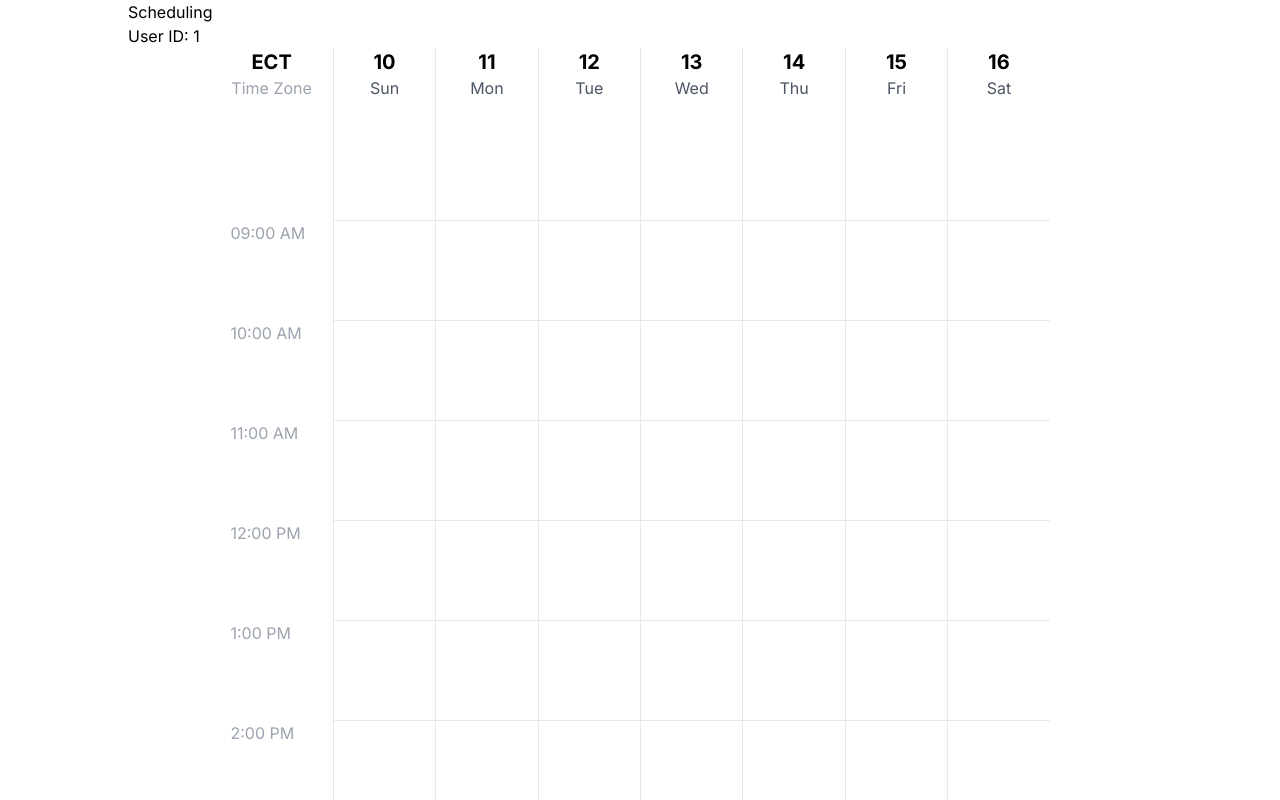
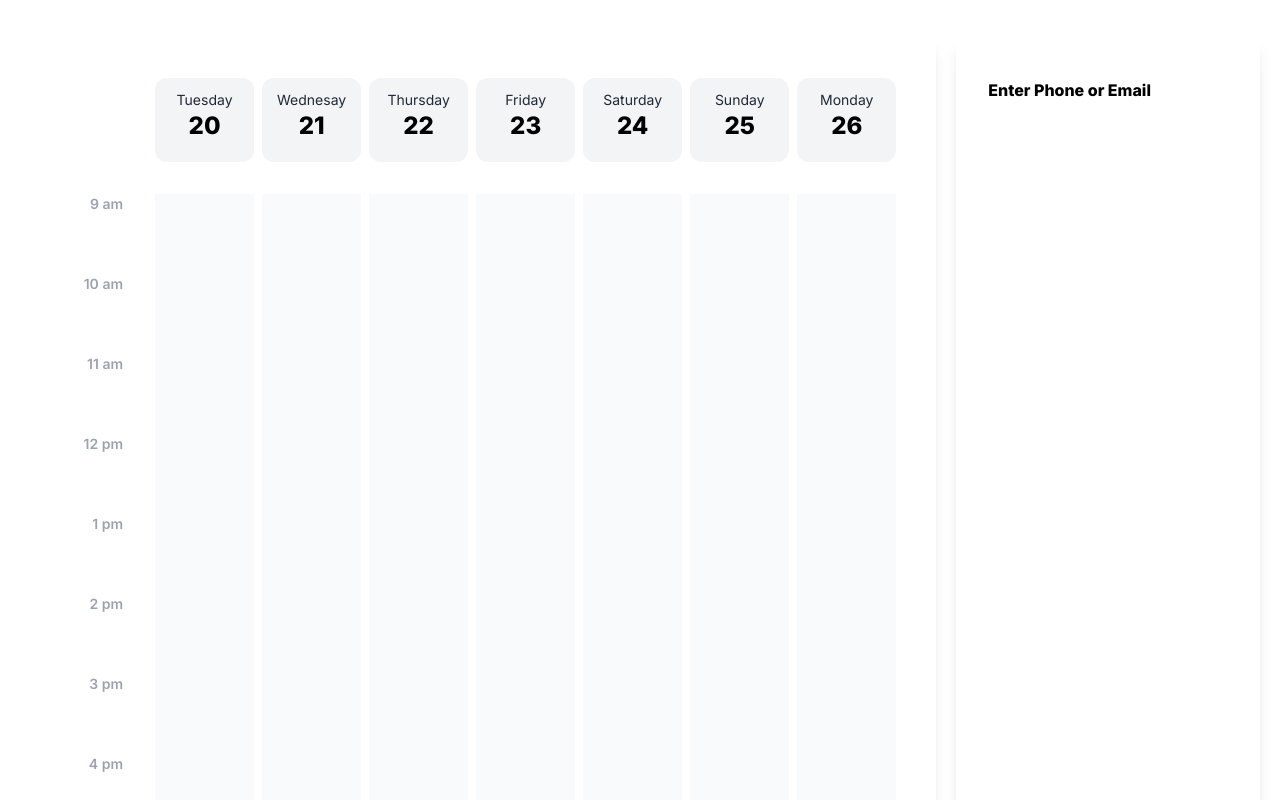
Before and after one commit to ethans333/celly-auto-sms, a React (Vite) app in the folder frontend/: page /scheduling/1 in a window 1280 px wide. Shown: the top 800 px of the page. Built offline with nearby package versions, Linux system fonts and the light colour scheme; what @azure/msal-react would draw is missing.

Commit message:
Update API URLs and refactor Scheduling component

```diff
--- /dev/null
+++ b/frontend/src/Components/Scheduling/Calendar.jsx
@@ -0,0 +1,149 @@
+import { useParams } from "react-router-dom";
+import { useState } from "react";
+
+export default function () {
+  let { id } = useParams();
+
+  const startHour = 9;
+  const endHour = 18;
+
+  const [weekShift, setWeekShift] = useState(0);
+  const [currentWeek, setCurrentWeek] = useState(getWeek(weekShift));
+  const [selectedDates, setSelectedDates] = useState([]);
+
+  return (
+    <div className="w-full shadow-lg rounded-lg p-10">
+      <div className="w-[90%] xl:w-full mx-auto">
+        <div className="flex w-full">
+          <div className="grid grid-cols-8 grid-rows-40 grid-rows w-full h-fit space-x-2">
+            <div className="">
+              <div className="invisible">
+                <DateHeader DayofTheWeek={"Day"} DayofTheMonth={"Date"} />
+              </div>
+              {...TimeLabelColumn()}
+            </div>
+            {...currentWeek.map((d) => (
+              <div key={d}>
+                <DateHeader
+                  DayofTheMonth={new Date(d).getDate()}
+                  DayofTheWeek={
+                    {
+                      0: "Sunday",
+                      1: "Monday",
+                      2: "Tuesday",
+                      3: "Wednesay",
+                      4: "Thursday",
+                      5: "Friday",
+                      6: "Saturday",
+                    }[new Date(d).getDay()]
+                  }
+                />
+                {...TimeColumn(d)}
+              </div>
+            ))}
+          </div>
+        </div>
+        <div className="flex items-center">
+          <div className="w-3 h-3 bg-gray-50 border"></div>
+          <div className="text-sm ml-2">Available</div>
+          <div className="w-3 h-3 ml-5 bg-green-200 border"></div>
+          <div className="text-sm ml-2">Selected</div>
+          <div className="w-3 h-3 ml-5 bg-red-200 border"></div>
+          <div className="text-sm ml-2">Unavailable</div>
+        </div>
+      </div>
+    </div>
+  );
+
+  function getWeek(weekShift) {
+    let today = new Date(Date.now());
+    today.setDate(today.getDate() + weekShift * 7);
+    const week = [];
+
+    for (let i = 0; i < 7; i++) {
+      const newDate = new Date(today);
+      newDate.setDate(today.getDate() + i);
+      newDate.setHours(0, 0, 0, 0);
+      week.push(newDate);
+    }
+
+    return week;
+  }
+
+  function DateHeader({ DayofTheWeek, DayofTheMonth }) {
+    return (
+      <div className="pb-5 bg-gray-100 rounded-xl pt-3 mb-8">
+        <div className="text-center text-gray-800 text-sm">{DayofTheWeek}</div>
+        <div className="text-center font-extrabold text-black text-2xl">
+          {DayofTheMonth}
+        </div>
+      </div>
+    );
+  }
+
+  function TimeCell({ Time, Available = true }) {
+    const [isSelected, setIsSelected] = useState(false);
+    const h = Time.getHours();
+    const m = Time.getMinutes();
+
+    return (
+      <div
+        onClick={() => {
+          if (Available) {
+            setIsSelected(!isSelected);
+            // setSelectedDates((prev) => [...prev, Time]);
+          }
+        }}
+        className={`w-full ${isSelected ? "bg-green-200" : "bg-gray-50"} ${
+          !Available && "bg-gray-950"
+        }`}
+      >
+        <p className="cursor-pointer opacity-0 hover:opacity-100 text-gray-400 ml-2 text-sm">
+          {`${h > 12 ? h % 12 : h}:${!m ? "00" : m} ${h >= 12 ? "PM" : "AM"}`}
+        </p>
+      </div>
+    );
+  }
+
+  function TimeLabelColumn() {
+    let groups = [];
+
+    let current = startHour; // start time
+
+    for (let i = 0; i < endHour - startHour; i++) {
+      groups.push(
+        <div className="row-span-4">
+          <div className="text-gray-400 text-sm text-right pr-6 font-semibold">
+            {current == 12 ? 12 : current % 12} {current >= 12 ? "pm" : "am"}
+          </div>
+        </div>,
+        <div className="row-span-4 text-sm invisible">XXXX</div>,
+        <div className="row-span-4 text-sm invisible">XXXX</div>,
+        <div className="row-span-4 text-sm invisible">XXXX</div>
+      );
+      current++;
+    }
+
+    return groups;
+  }
+
+  function TimeColumn(day) {
+    let times = [];
+
+    let hour = startHour;
+    let minute = 0;
+
+    for (let i = 0; i < (endHour - startHour) * 4 - 3; i++) {
+      if (minute == 60) {
+        hour++;
+        minute = 0;
+      }
+      times.push(
+        <TimeCell Time={new Date(day.setHours(hour, minute, 0, 0))} />
+      );
+      minute += 15;
+    }
+
+    return times;
+  }
+}
--- a/frontend/src/Pages/Scheduling.jsx
+++ b/frontend/src/Pages/Scheduling.jsx
@@ -1,151 +1,13 @@
-import { useParams } from "react-router-dom";
-import { useState } from "react";
+import Calendar from "../Components/Scheduling/Calendar";
 
 export default function () {
-  let { id } = useParams();
+  return (
+    <div className="xl:flex xl:w-[1280px] 2xl:w-[1536px] mx-auto mt-[3vw]">
+      <Calendar />
 
-  return (
-    <div className="xl:w-[1024px] mx-auto">
-      <h1>Scheduling</h1>
-      <p>User ID: {id}</p>
-
-      <div className="w-[80%] mx-auto">
-        <div className="flex w-full">
-          <div className="grid grid-cols-8 grid-rows-40 grid-rows w-full h-fit divide-x">
-            <div className="divide-y divide-white">
-              <div className="mb-5 mr-5">
-                <div className="text-center font-bold text-xl">ECT</div>
-                <div className="text-center text-gray-400">Time Zone</div>
-              </div>
-              <div className="row-span-4 invisible">XXXX</div>
-              {...TimeLabelColumn()}
-            </div>
-            <div>
-              <DateHeader DayofTheMonth={10} DayofTheWeek={"Sun"} />
-              {...TimeColumn()}
-            </div>
-            <div>
-              <DateHeader DayofTheMonth={11} DayofTheWeek={"Mon"} />
-              {...TimeColumn()}
-            </div>
-            <div>
-              <DateHeader DayofTheMonth={12} DayofTheWeek={"Tue"} />
-              {...TimeColumn()}
-            </div>
-            <div>
-              <DateHeader DayofTheMonth={13} DayofTheWeek={"Wed"} />
-              {...TimeColumn()}
-            </div>
-            <div>
-              <DateHeader DayofTheMonth={14} DayofTheWeek={"Thu"} />
-              {...TimeColumn()}
-            </div>
-            <div>
-              <DateHeader DayofTheMonth={15} DayofTheWeek={"Fri"} />
-              {...TimeColumn()}
-            </div>
-            <div>
-              <DateHeader DayofTheMonth={16} DayofTheWeek={"Sat"} />
-              {...TimeColumn()}
-            </div>
-          </div>
-        </div>
+      <div className="xl:w-[400px] 2xl:w-[500px] xl:mx-5 shadow-lg rounded-lg py-10 px-8">
+        <div className="font-extrabold">Enter Phone or Email</div>
       </div>
     </div>
   );
-
-  function DateHeader({ DayofTheWeek, DayofTheMonth }) {
-    return (
-      <div className="mb-5">
-        <div className="text-center font-bold text-xl">{DayofTheMonth}</div>
-        <div className="text-center text-gray-600">{DayofTheWeek}</div>
-      </div>
-    );
-  }
-
-  function TimeCell({ Time, divide }) {
-    const [isSelected, setIsSelected] = useState(false);
-
-    return (
-      <div
-        onMouseOver={(event) => {
-          if (event.buttons === 1) {
-            setIsSelected(!isSelected);
-          }
-        }}
-        className={`w-full ${isSelected ? "bg-gray-50" : "bg-white"} border-t ${
-          divide ? "border-gray-200" : "border-white"
-        }`}
-      >
-        <p className="cursor-pointer opacity-0 hover:opacity-100 text-gray-400 ml-2">
-          {Time}
-        </p>
-      </div>
-    );
-  }
-
-  function TimeLabelColumn() {
-    let groups = [];
-
-    let current = 9; // start time
-
-    for (let i = 0; i < 8; i++) {
-      groups.push(
-        <div className="row-span-4 invisible">XXXX</div>,
-        <div className="row-span-4 invisible">XXXX</div>,
-        <div className="row-span-4 invisible">XXXX</div>,
-        <div className="row-span-4">
-          <div className="text-gray-400">
-            {current < 10 && 0}
-            {current == 12 ? 12 : current % 12}:00 {current >= 12 ? "PM" : "AM"}
-          </div>
-        </div>
-      );
-      current++;
-    }
-
-    return groups;
-  }
-
-  function TimeColumn() {
-    return [
-      <TimeCell Time={"08:00 AM"} />,
-      <TimeCell Time={"08:15 AM"} />,
-      <TimeCell Time={"08:30 AM"} />,
-      <TimeCell Time={"08:45 AM"} />,
-      <TimeCell divide Time={"09:00 AM"} />,
-      <TimeCell Time={"09:15 AM"} />,
-      <TimeCell Time={"09:30 AM"} />,
-      <TimeCell Time={"09:45 AM"} />,
-      <TimeCell divide Time={"10:00 AM"} />,
-      <TimeCell Time={"10:15 AM"} />,
-      <TimeCell Time={"10:30 AM"} />,
-      <TimeCell Time={"10:45 AM"} />,
-      <TimeCell divide Time={"11:00 AM"} />,
-      <TimeCell Time={"11:15 AM"} />,
-      <TimeCell Time={"11:30 AM"} />,
-      <TimeCell Time={"11:45 AM"} />,
-      <TimeCell divide Time={"12:00 PM"} />,
-      <TimeCell Time={"12:15 PM"} />,
-      <TimeCell Time={"12:30 PM"} />,
-      <TimeCell Time={"12:45 PM"} />,
-      <TimeCell divide Time={"01:00 PM"} />,
-      <TimeCell Time={"01:15 PM"} />,
-      <TimeCell Time={"01:30 PM"} />,
-      <TimeCell Time={"01:45 PM"} />,
-      <TimeCell divide Time={"02:00 PM"} />,
-      <TimeCell Time={"02:15 PM"} />,
-      <TimeCell Time={"02:30 PM"} />,
-      <TimeCell Time={"02:45 PM"} />,
-      <TimeCell divide Time={"03:00 PM"} />,
-      <TimeCell Time={"03:15 PM"} />,
-      <TimeCell Time={"03:30 PM"} />,
-      <TimeCell Time={"03:45 PM"} />,
-      <TimeCell divide Time={"04:00 PM"} />,
-      <TimeCell Time={"04:15 PM"} />,
-      <TimeCell Time={"04:30 PM"} />,
-      <TimeCell Time={"04:45 PM"} />,
-      <TimeCell divide Time={"05:00 PM"} />,
-    ];
-  }
 }
```
Also changed, not shown: 1 other file (tests, documents, lock files or other folders).
